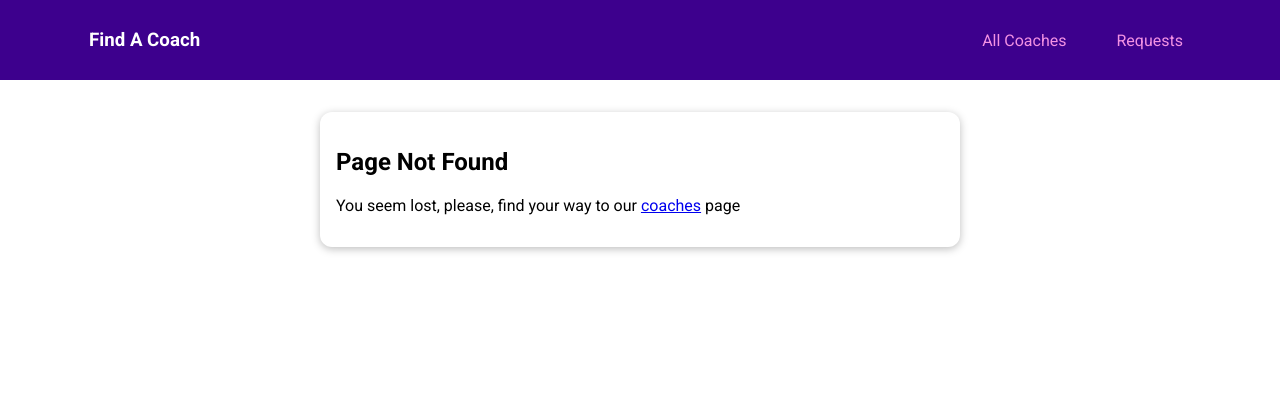
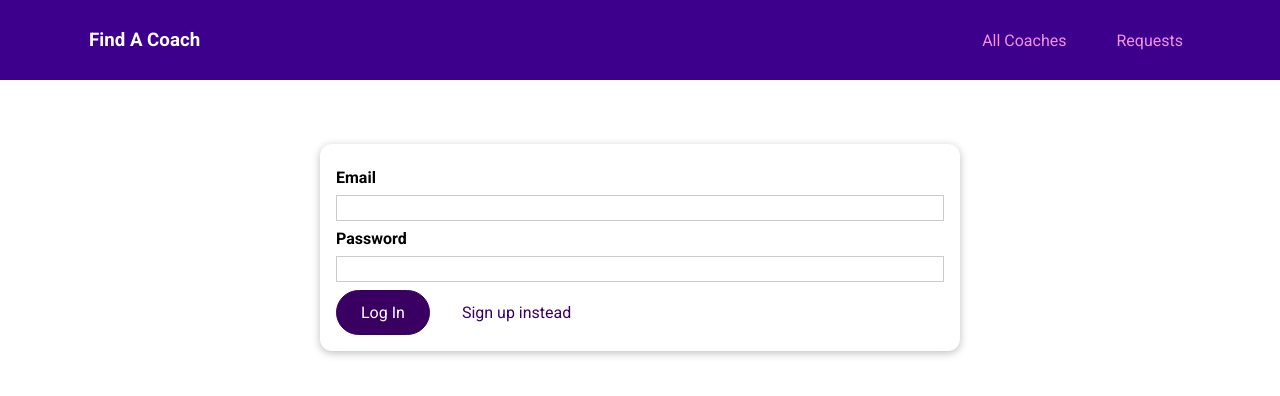
Before and after one commit to Benneee/relearning-vue, a Vue app in the folder coach-finder/: page /auth in a window 1280 px wide. Before the commit this address had no page. Shown: the top 396 px of the page. Built offline with nearby package versions, Linux system fonts and the light colour scheme.

Commit message:
Feat: added an authentication form

```diff
--- /dev/null
+++ b/coach-finder/src/pages/auth/UserAuth.vue
@@ -0,0 +1,118 @@
+<template>
+  <section>
+    <form @submit.prevent="submitForm">
+      <base-card>
+        <div class="form-control">
+          <label for="email">Email</label>
+          <input type="email" id="email" v-model.trim="email" />
+        </div>
+
+        <div class="form-control">
+          <label for="password">Password</label>
+          <input type="password" id="password" v-model.trim="password" />
+        </div>
+
+        <p v-if="!formIsValid">
+          Please enter a valid email and password (must be at least 6 characters
+          long)
+        </p>
+
+        <base-button> {{ submitButtonCaption }} </base-button>
+        <base-button type="button" @click="switchAuthMode" mode="flat">{{
+          switchModeButtonCaption
+        }}</base-button>
+      </base-card>
+    </form>
+  </section>
+</template>
+
+<script>
+export default {
+  name: 'UserAuth',
+
+  data() {
+    return {
+      email: '',
+      password: '',
+      formIsValid: true,
+      mode: 'login',
+    };
+  },
+
+  computed: {
+    submitButtonCaption() {
+      if (this.mode === 'login') {
+        return 'Log In';
+      } else {
+        return 'Sign Up';
+      }
+    },
+
+    switchModeButtonCaption() {
+      if (this.mode === 'login') {
+        return 'Sign up instead';
+      } else {
+        return 'Login instead';
+      }
+    },
+  },
+
+  methods: {
+    submitForm() {
+      this.formIsValid = true;
+      if (
+        this.email === '' ||
+        !this.email.includes('@') ||
+        this.password.length < 6
+      ) {
+        this.formIsValid = false;
+        return;
+      } else {
+        console.log('form valid');
+        // send HTTP request
+      }
+    },
+
+    switchAuthMode() {
+      if (this.mode === 'login') {
+        this.mode = 'signup';
+      } else {
+        this.mode = 'login';
+      }
+    },
+  },
+};
+</script>
+
+<style scoped>
+form {
+  margin: 1rem;
+  padding: 1rem;
+}
+
+.form-control {
+  margin: 0.5rem 0;
+}
+
+label {
+  font-weight: bold;
+  margin-bottom: 0.5rem;
+  display: block;
+}
+
+input,
+textarea {
+  display: block;
+  width: 100%;
+  font: inherit;
+  border: 1px solid #ccc;
+  padding: 0.15rem;
+}
+
+input:focus,
+textarea:focus {
+  border-color: #3d008d;
+  background-color: #faf6ff;
+  outline: none;
+}
+</style>
--- a/coach-finder/src/pages/coaches/CoachesList.vue
+++ b/coach-finder/src/pages/coaches/CoachesList.vue
@@ -1,6 +1,10 @@
 <template>
   <section>
-    <base-dialog :show="!!error" title="An Error Occurred" @close="handleError">
+    <base-dialog
+      :show="!!error"
+      title="An Error Occurred!"
+      @close="handleError"
+    >
       <p>{{ error }}</p>
     </base-dialog>
 
--- a/coach-finder/src/router.js
+++ b/coach-finder/src/router.js
@@ -6,6 +6,7 @@
 import ContactCoach from './pages/requests/ContactCoach.vue';
 import RequestsReceived from './pages/requests/RequestsReceived.vue';
 import NotFound from './pages/NotFound.vue';
+import UserAuth from './pages/auth/UserAuth.vue';
 
 const router = createRouter({
   history: createWebHistory(),
@@ -22,6 +23,7 @@
     },
     { path: '/register', component: CoachRegistration },
     { path: '/requests', component: RequestsReceived },
+    { path: '/auth', component: UserAuth },
     { path: '/:notFound(.*)', component: NotFound },
   ],
 });
--- a/coach-finder/src/ui/BaseButton.vue
+++ b/coach-finder/src/ui/BaseButton.vue
@@ -1,12 +1,12 @@
 <template>
-  <section>
+  <!-- <div> -->
   <button v-if="!link" :class="mode">
     <slot />
   </button>
   <router-link v-else :to="to" :class="mode">
     <slot />
   </router-link>
-  </section>
+  <!-- </div> -->
 </template>
 
 <script>
```
Lines whose indentation alone changed are shown as unchanged.
